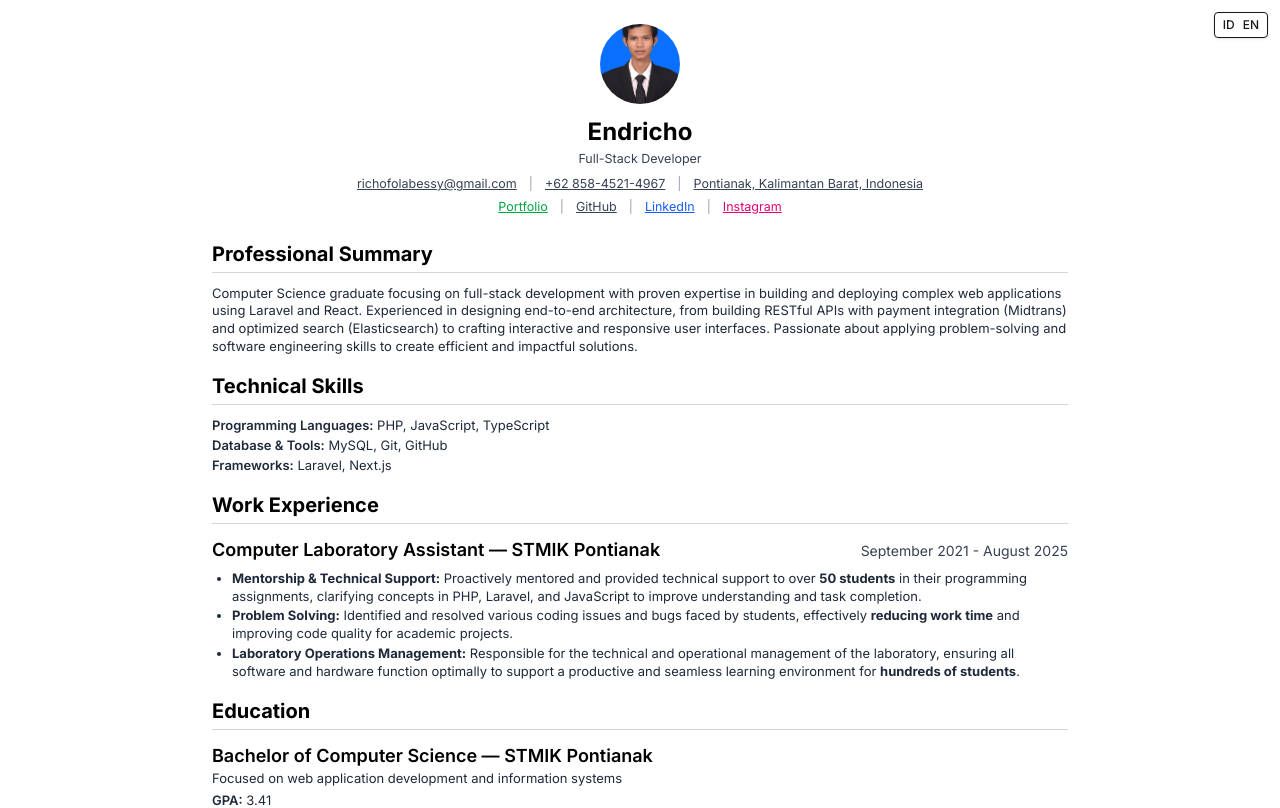
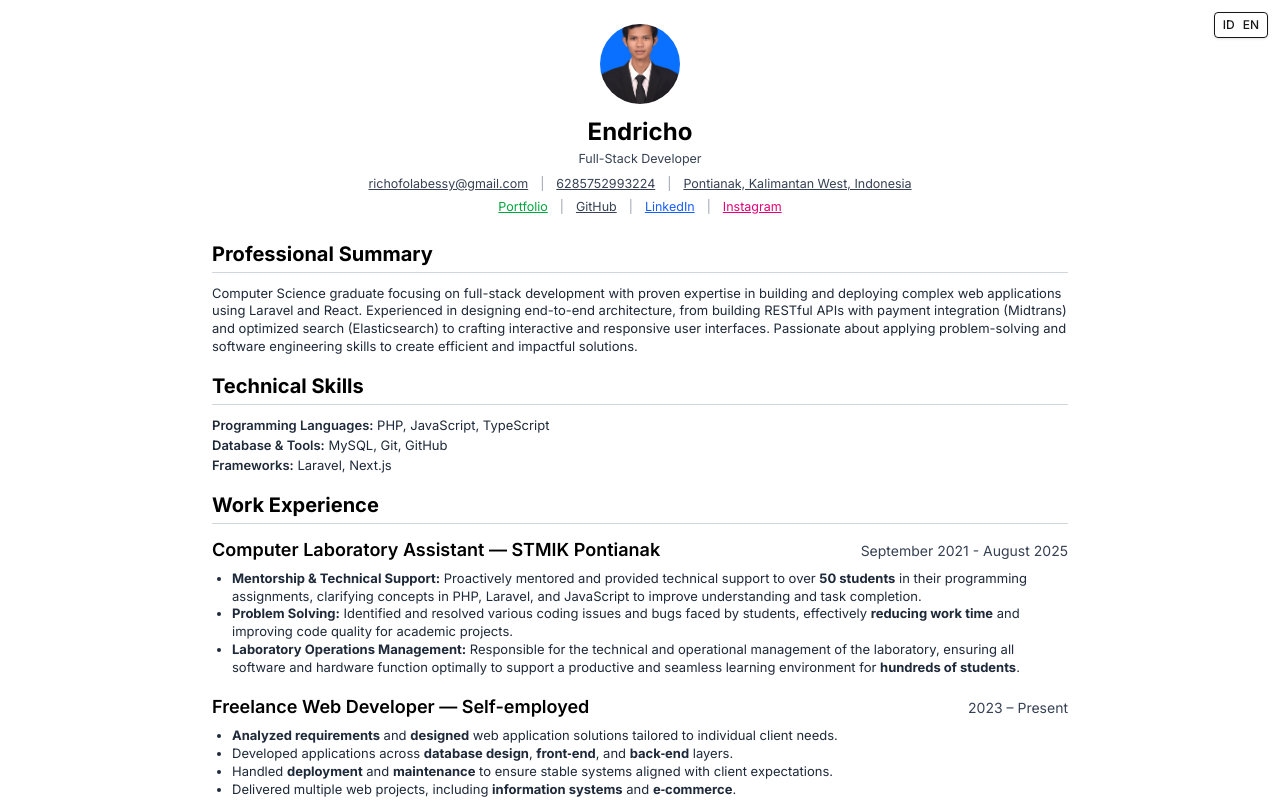
Before and after one commit to WageFolabessy/endricho, a Next.js app: page /en/print in a window 1280 px wide. Shown: the top 808 px of the page. Built offline with nearby package versions, Linux system fonts and the light colour scheme.

Commit message:
feat: add freelance experience

```diff
--- a/src/app/[lang]/page.tsx
+++ b/src/app/[lang]/page.tsx
@@ -7,9 +7,13 @@ import JsonLd from "@/components/JsonLd";
 
 export default async function Home({
   params,
-}: { params: Promise<{ lang: string }> }) {
+}: {
+  params: Promise<{ lang: string }>;
+}) {
   const { lang } = await params;
-  const lc = (locales as readonly string[]).includes(lang) ? (lang as Locale) : defaultLocale;
+  const lc = (locales as readonly string[]).includes(lang)
+    ? (lang as Locale)
+    : defaultLocale;
   const t = await getDictionary(lc);
   const siteUrl = process.env.SITE_URL ?? "https://efolabessy.app";
   const pageUrl = `${siteUrl}/${lc}`;
@@ -62,20 +66,22 @@ export default async function Home({
                 richofolabessy@gmail.com
               </a>
               <a
-                href="tel:+6285845214967"
+                href="https://wa.me/6285752993224"
+                target="_blank"
+                rel="noopener noreferrer"
                 className="hover:text-blue-600 transition-colors"
                 title={t.common.phoneLabel}
               >
-                +6285845214967
+                6285752993224
               </a>
               <a
-                href="https://maps.google.com/?q=Pontianak, Kalimantan Barat, Indonesia"
+                href="https://maps.google.com/?q=Pontianak, Kalimantan West, Indonesia"
                 target="_blank"
                 rel="noopener noreferrer"
                 className="hover:text-blue-600 transition-colors"
                 title={t.common.locationLabel}
               >
-                Pontianak, Kalimantan Barat, Indonesia
+                Pontianak, Kalimantan West, Indonesia
               </a>
             </div>
 
@@ -181,6 +187,39 @@ export default async function Home({
                   </li>
                 </ul>
               </div>
+
+              {/* Pengalaman Freelance */}
+              <div>
+                <div className="flex flex-col sm:flex-row sm:justify-between sm:items-start mb-2">
+                  <h3 className="text-xl font-semibold text-gray-900">
+                    {t.home.freelanceTitle}
+                  </h3>
+                  <span className="text-sm text-gray-600 bg-gray-100 px-3 py-1 rounded mt-1 sm:mt-0">
+                    {t.home.freelanceDates}
+                  </span>
+                </div>
+                <p className="text-blue-600 font-medium mb-4">
+                  {t.home.freelanceCompany}
+                </p>
+                <ul className="space-y-3 text-gray-700">
+                  <li className="flex items-start">
+                    <span className="text-blue-600 mr-2 mt-1">•</span>
+                    <RichText html={t.home.freelanceBullet1} />
+                  </li>
+                  <li className="flex items-start">
+                    <span className="text-blue-600 mr-2 mt-1">•</span>
+                    <RichText html={t.home.freelanceBullet2} />
+                  </li>
+                  <li className="flex items-start">
+                    <span className="text-blue-600 mr-2 mt-1">•</span>
+                    <RichText html={t.home.freelanceBullet3} />
+                  </li>
+                  <li className="flex items-start">
+                    <span className="text-blue-600 mr-2 mt-1">•</span>
+                    <RichText html={t.home.freelanceBullet4} />
+                  </li>
+                </ul>
+              </div>
             </div>
           </section>
 
--- a/src/app/[lang]/print/page.tsx
+++ b/src/app/[lang]/print/page.tsx
@@ -11,7 +11,9 @@ export default async function PrintCVPage({
   params: Promise<{ lang: string }>;
 }) {
   const { lang } = await params;
-  const lc = (locales as readonly string[]).includes(lang) ? (lang as Locale) : defaultLocale;
+  const lc = (locales as readonly string[]).includes(lang)
+    ? (lang as Locale)
+    : defaultLocale;
   const t = await getDictionary(lc);
 
   return (
@@ -33,12 +35,20 @@ export default async function PrintCVPage({
           <h1 className="text-2xl font-bold mb-0.5">{t.common.name}</h1>
           <p className="text-[12.5px] text-gray-700">{t.common.role}</p>
           <div className="mt-2 flex flex-wrap gap-x-3 gap-y-1 justify-center text-[12.5px] text-gray-700">
-            <a href="mailto:richofolabessy@gmail.com" title="Email" className="underline">
+            <a
+              href="mailto:richofolabessy@gmail.com"
+              title="Email"
+              className="underline"
+            >
               richofolabessy@gmail.com
             </a>
             <span className="text-gray-400">|</span>
-            <a href="tel:+6285845214967" title="Telepon" className="underline">
-              +62 858-4521-4967
+            <a
+              href="https://wa.me/6285752993224"
+              title="Telepon"
+              className="underline"
+            >
+              6285752993224
             </a>
             <span className="text-gray-400">|</span>
             <a
@@ -48,7 +58,7 @@ export default async function PrintCVPage({
               className="underline"
               title={t.common.locationLabel}
             >
-              Pontianak, Kalimantan Barat, Indonesia
+              Pontianak, Kalimantan West, Indonesia
             </a>
           </div>
           <div className="mt-1.5 flex flex-wrap gap-x-3 gap-y-1 justify-center text-[12.5px] text-gray-700">
@@ -109,7 +119,9 @@ export default async function PrintCVPage({
           </h2>
           <div className="space-y-0.5 text-gray-800">
             <p>
-              <span className="font-semibold">{t.home.programmingLanguagesLabel}</span>{" "}
+              <span className="font-semibold">
+                {t.home.programmingLanguagesLabel}
+              </span>{" "}
               {t.home.programmingLanguages}
             </p>
             <p>
@@ -128,15 +140,51 @@ export default async function PrintCVPage({
           <h2 className="text-xl font-bold border-b border-gray-300 pb-1 mb-3">
             {t.home.workExpTitle}
           </h2>
+
+          {/* Asisten Lab */}
           <div className="mb-4">
             <div className="flex flex-col sm:flex-row sm:items-baseline sm:justify-between">
-              <h3 className="text-lg font-semibold">{t.home.jobTitle} — {t.home.company}</h3>
+              <h3 className="text-lg font-semibold">
+                {t.home.jobTitle} — {t.home.company}
+              </h3>
               <span className="text-sm text-gray-700">{t.home.dates}</span>
             </div>
-            <ul className="list-disc pl-5 mt-1.5 space-y-0.5 text-gray-800">
-              <li><RichText html={t.home.bullet1} /></li>
-              <li><RichText html={t.home.bullet2} /></li>
-              <li><RichText html={t.home.bullet3} /></li>
+            <ul className="list-disc pl-5 text-gray-800 leading-snug mt-1.5">
+              <li>
+                <RichText html={t.home.bullet1} />
+              </li>
+              <li>
+                <RichText html={t.home.bullet2} />
+              </li>
+              <li>
+                <RichText html={t.home.bullet3} />
+              </li>
+            </ul>
+          </div>
+
+          {/* Freelance Web Developer */}
+          <div className="mb-4">
+            <div className="flex flex-col sm:flex-row sm:items-baseline sm:justify-between">
+              <h3 className="text-lg font-semibold">
+                {t.home.freelanceTitle} — {t.home.freelanceCompany}
+              </h3>
+              <span className="text-sm text-gray-700">
+                {t.home.freelanceDates}
+              </span>
+            </div>
+            <ul className="list-disc pl-5 text-gray-800 leading-snug mt-1.5">
+              <li>
+                <RichText html={t.home.freelanceBullet1} />
+              </li>
+              <li>
+                <RichText html={t.home.freelanceBullet2} />
+              </li>
+              <li>
+                <RichText html={t.home.freelanceBullet3} />
+              </li>
+              <li>
+                <RichText html={t.home.freelanceBullet4} />
+              </li>
             </ul>
           </div>
         </section>
@@ -152,7 +200,8 @@ export default async function PrintCVPage({
             </h3>
             <p className="text-gray-800">{t.home.focus}</p>
             <p className="text-gray-800 mt-1">
-              <span className="font-semibold">{t.home.gpaLabel}</span> {t.home.gpaValue}
+              <span className="font-semibold">{t.home.gpaLabel}</span>{" "}
+              {t.home.gpaValue}
             </p>
           </div>
         </section>
--- a/src/i18n/dictionaries/en.ts
+++ b/src/i18n/dictionaries/en.ts
@@ -45,11 +45,22 @@ const en = {
     educationTitle: "Education",
     degree: "Bachelor of Computer Science",
     institution: "STMIK Pontianak",
-    focus:
-      "Focused on web application development and information systems",
+    focus: "Focused on web application development and information systems",
     gpaLabel: "GPA:",
     gpaValue: "3.41",
     printSectionTitle: "Print CV",
+
+    freelanceTitle: "Freelance Web Developer",
+    freelanceCompany: "Self-employed",
+    freelanceDates: "2023 – Present",
+    freelanceBullet1:
+      "<strong>Analyzed requirements</strong> and <strong>designed</strong> web application solutions tailored to individual client needs.",
+    freelanceBullet2:
+      "Developed applications across <strong>database design</strong>, <strong>front‑end</strong>, and <strong>back‑end</strong> layers.",
+    freelanceBullet3:
+      "Handled <strong>deployment</strong> and <strong>maintenance</strong> to ensure stable systems aligned with client expectations.",
+    freelanceBullet4:
+      "Delivered multiple web projects, including <strong>information systems</strong> and <strong>e‑commerce</strong>.",
   },
 };
 export default en;
--- a/src/i18n/dictionaries/id.ts
+++ b/src/i18n/dictionaries/id.ts
@@ -49,6 +49,18 @@ const id = {
     gpaLabel: "IPK:",
     gpaValue: "3.41",
     printSectionTitle: "Cetak CV",
+
+    freelanceTitle: "Freelance Web Developer",
+    freelanceCompany: "Self-employed",
+    freelanceDates: "2023 – Sekarang",
+    freelanceBullet1:
+      "<strong>Menganalisis kebutuhan</strong> dan <strong>merancang solusi</strong> aplikasi website sesuai permintaan klien individu.",
+    freelanceBullet2:
+      "Mengembangkan aplikasi pada <strong>perancangan database</strong>, <strong>front‑end</strong>, dan <strong>back‑end</strong>.",
+    freelanceBullet3:
+      "<strong>Deployment</strong> dan <strong>pemeliharaan</strong> untuk memastikan sistem stabil dan sesuai ekspektasi klien.",
+    freelanceBullet4:
+      "Menyelesaikan berbagai proyek website, termasuk <strong>sistem informasi</strong> dan <strong>e‑commerce</strong>.",
   },
 };
 export default id;
```
